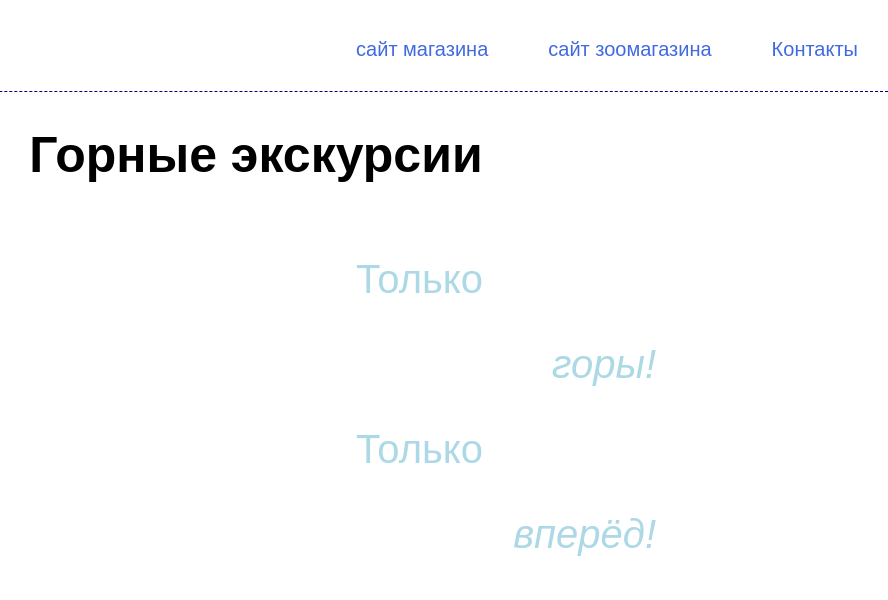
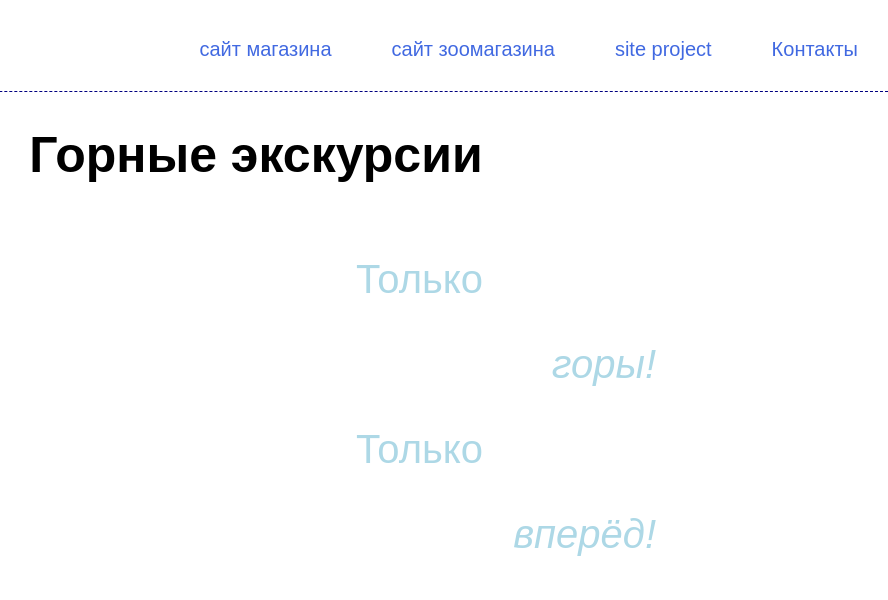
Before and after one commit to gghrrjfvn/main, a plain HTML site: page index.html in a window 1280 px wide. Shown: the whole page, without its empty margins (384-1272 px from the left). Drawn offline with Linux system fonts and the light colour scheme.

Commit message:
Update index.html

```diff
--- a/index.html
+++ b/index.html
@@ -6,6 +6,7 @@
         <nav>
             <a href="siteshop/index.html">сайт магазина</a>
             <a href="siteZOO/index.html">сайт зоомагазина</a>
+            <a href="siteproject/index.html">site project</a>
             <a href="">Контакты</a>
         </nav>
         <main>
```
